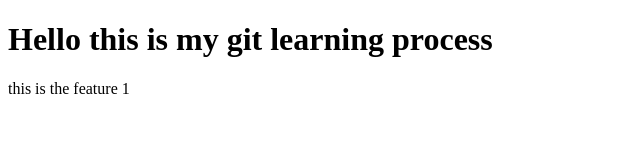
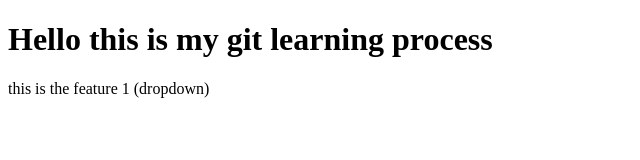
Before and after one commit to droidDev-Ak/local-repo, a plain HTML site: page index.html in a window 1280 px wide. Shown: the whole page, without its empty margins (0-640 px from the left). Drawn offline with Linux system fonts and the light colour scheme.

Commit message:
dropdown

```diff
--- a/index.html
+++ b/index.html
@@ -7,6 +7,6 @@
 </head>
 <body>
     <h1> Hello this is my git learning process</h1>
-    <p> this is the feature 1 </p>
+    <p> this is the feature 1 (dropdown) </p>
 </body>
 </html>
```
